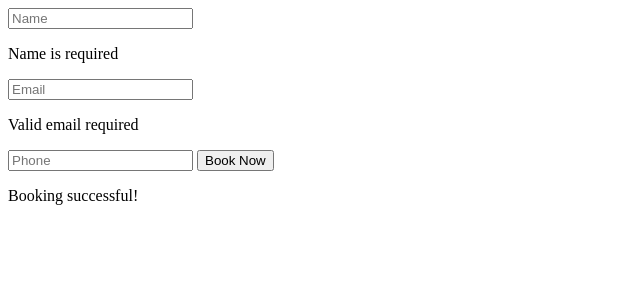
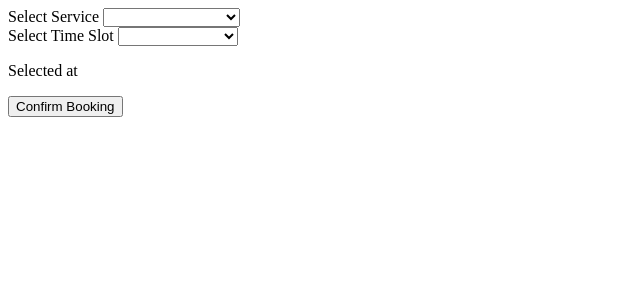
Before and after one commit to baderGorchene/autonomous, a Python web app: template templates/booking_page.html in a window 1280 px wide. Shown: the top 300 px of the page, without its empty margins (0-640 px from the left). Run offline with Jinja, Linux system fonts and the light colour scheme; the template is opened without the code that fills it, so the values that code supplies are empty.

Commit message:
Implement service and time selection UI using Alpine.js

```diff
--- a/commit_msg.txt
+++ b/commit_msg.txt
@@ -1 +1 @@
-Add client-side form validation and submission handling using Alpine.js
+Implement service and time selection UI using Alpine.js
--- a/templates/booking_page.html
+++ b/templates/booking_page.html
@@ -1,38 +1,29 @@
-<div x-data="bookingForm()">
-    <form @submit.prevent="submitBooking" class="space-y-4">
-        <input type="text" x-model="form.name" placeholder="Name" required class="w-full border p-2">
-        <p x-show="submitted && !form.name" class="text-red-500">Name is required</p>
+<div x-data="{
+    selectedService: '',
+    selectedTime: '',
+    services: {{ owner.services_json | tojson }},
+    availability: {{ owner.availability_json | tojson }}
+}">
+    <label>Select Service</label>
+    <select x-model="selectedService">
+        <option value="" disabled>Choose a service...</option>
+        <template x-for="service in services" :key="service.name">
+            <option :value="service.name" x-text="service.name"></option>
+        </template>
+    </select>
 
-        <input type="email" x-model="form.email" placeholder="Email" required class="w-full border p-2">
-        <p x-show="submitted && !form.email" class="text-red-500">Valid email required</p>
+    <div x-show="selectedService">
+        <label>Select Time Slot</label>
+        <select x-model="selectedTime">
+            <option value="" disabled>Choose a time...</option>
+            <template x-for="slot in availability" :key="slot">
+                <option :value="slot" x-text="slot"></option>
+            </template>
+        </select>
+    </div>
 
-        <input type="tel" x-model="form.phone" placeholder="Phone" required class="w-full border p-2">
-
-        <button type="submit" :disabled="loading" class="bg-blue-600 text-white p-2">Book Now</button>
-    </form>
-
-    <div x-show="success" class="p-4 bg-green-100">Booking successful!</div>
-    <div x-show="error" class="p-4 bg-red-100" x-text="error"></div>
+    <div x-show="selectedService && selectedTime">
+        <p>Selected <span x-text="selectedService"></span> at <span x-text="selectedTime"></span></p>
+        <button>Confirm Booking</button>
+    </div>
 </div>
-
-<script>
-function bookingForm() {
-    return {
-        form: { name: '', email: '', phone: '' },
-        submitted: false, loading: false, success: false, error: '',
-        async submitBooking() {
-            this.submitted = true;
-            if (!this.form.name || !this.form.email) return;
-            this.loading = true;
-            try {
-                let response = await fetch('/book/{{ owner.slug }}/submit', {
-                    method: 'POST',
-                    body: new URLSearchParams(this.form)
-                });
-                if (response.ok) { this.success = true; } else { this.error = 'Failed to book'; }
-            } catch (e) { this.error = 'Network error'; }
-            this.loading = false;
-        }
-    }
-}
-</script>
```
Also changed, not shown: PROGRESS.md (+5 -0 lines), memory.json (+4 -4 lines).
